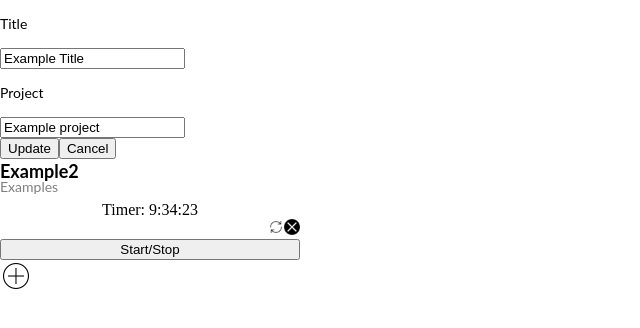
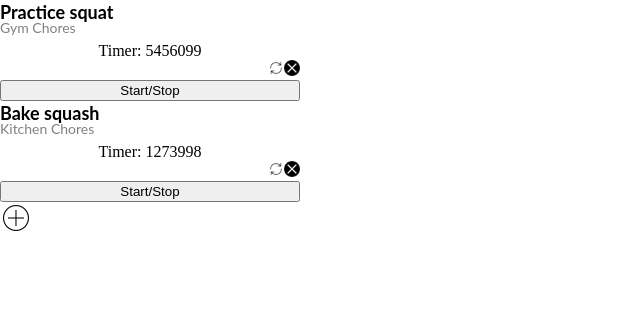
Before and after one commit to tsbajwa/time-tracker-app, a React (Create React App) app: page / in a window 1280 px wide. Shown: the top 328 px of the page, without its empty margins (0-640 px from the left). Built offline with nearby package versions, Linux system fonts and the light colour scheme.

Commit message:
Added basic state

```diff
--- a/src/components/EditableTimer.js
+++ b/src/components/EditableTimer.js
@@ -3,8 +3,11 @@ import TimerForm from './TimerForm';
 import Timer from './Timer';
 
 class EditableTimer extends React.Component {
+  state = {
+    edit: false,
+  }
   render() {
-    if (this.props.edit) {
+    if (this.state.edit) {
       return (
         <TimerForm
         title={this.props.title}
@@ -16,6 +19,7 @@ class EditableTimer extends React.Component {
         <Timer
         title={this.props.title}
         project={this.props.project}
+        elapsed={this.props.elapsed}
         />
       );
     }
--- a/src/components/EditableTimerList.js
+++ b/src/components/EditableTimerList.js
@@ -3,18 +3,22 @@ import EditableTimer from './EditableTimer';
 
 class EditableTimerList extends React.Component {
   render() {
-    return(
+    const timerList = this.props.timers.map((timer) => {
+      return (
+        <EditableTimer
+        title={timer.title}
+        project={timer.project}
+        id={timer.id}
+        elapsed={timer.elapsed}
+        runningSince={timer.runningSince}
+        key={timer.id}
+        />
+      );
+    })
+
+    return (
       <div>
-        <EditableTimer
-        edit={true}
-        title='Example Title'
-        project='Example project'
-        />
-        <EditableTimer
-        edit={false}
-        title='Example2'
-        project='Examples'
-        />
+        {timerList}
       </div>
     );
   }
--- a/src/components/Timer.js
+++ b/src/components/Timer.js
@@ -12,7 +12,7 @@ class Timer extends React.Component {
           <p>{this.props.project}</p>
         </div>
         <div className='timer__time'>
-         Timer: 9:34:23
+         Timer: {this.props.elapsed}
         </div>
         <div className='timer__editOptions'>
          <img src={edit} alt='Edit timer' />
--- a/src/components/TimerDashboard.js
+++ b/src/components/TimerDashboard.js
@@ -2,11 +2,34 @@ import React from 'react'
 import EditableTimerList from './EditableTimerList';
 import ToggleableTimerForm from './ToggleableTimerForm';
 
+//TODO:  Use uuid library to generate ids
+
 class TimerDashBoard extends React.Component {
+  state = {
+    timers: [
+      {
+        title: 'Practice squat',
+        project: 'Gym Chores',
+        id: 12,
+        elapsed: 5456099,
+        runningSince: Date.now(),
+      },
+      {
+        title: 'Bake squash',
+        project: 'Kitchen Chores',
+        id: 15,
+        elapsed: 1273998,
+        runningSince: null,
+      },
+    ],
+  }
+
   render() {
     return (
     <div>
-      <EditableTimerList />
+      <EditableTimerList
+        timers={this.state.timers}
+      />
       <ToggleableTimerForm
         toggle={false}
       />
--- a/src/components/TimerForm.js
+++ b/src/components/TimerForm.js
@@ -2,14 +2,27 @@ import React from 'react';
 import Button from './Button';
 
 class TimerForm extends React.Component {
+  state = {
+    title: this.props.title || '',
+    project: this.props.project || '',
+  }
+
+  handleTitleChange = (e) => {
+    this.setState({ title: e.target.value, })
+  }
+
+  handleProjectChange = (e) => {
+    this.setState({ project: e.target.value })
+  }
+
   render() {
-    return(
+    return (
       <div>
         <div>
           <p>Title</p>
-          <input type='text' defaultValue={this.props.title} />
+          <input type='text'  value={this.state.title} onChange={this.handleTitleChange}/>
           <p>Project</p>
-          <input type='text' defaultValue={this.props.project} />
+          <input type='text' value={this.state.project} onChange={this.handleProjectChange}/>
         </div>
         <div>
           <Button
@@ -25,3 +38,5 @@ class TimerForm extends React.Component {
 }
 
 export default TimerForm;
+
+// TODO: Change this.props.btnText to be based upon whether there is a title or not
--- a/src/components/ToggleableTimerForm.js
+++ b/src/components/ToggleableTimerForm.js
@@ -3,8 +3,11 @@ import TimerForm from './TimerForm';
 import toggleIcon from '../assets/toggle.png';
 
 class ToggleableTimerForm extends React.Component {
+  state = {
+    toggle: false,
+  }
   render() {
-    if(this.props.toggle) {
+    if (this.state.toggle) {
       return (
         <TimerForm
         btnText='Create'
```
